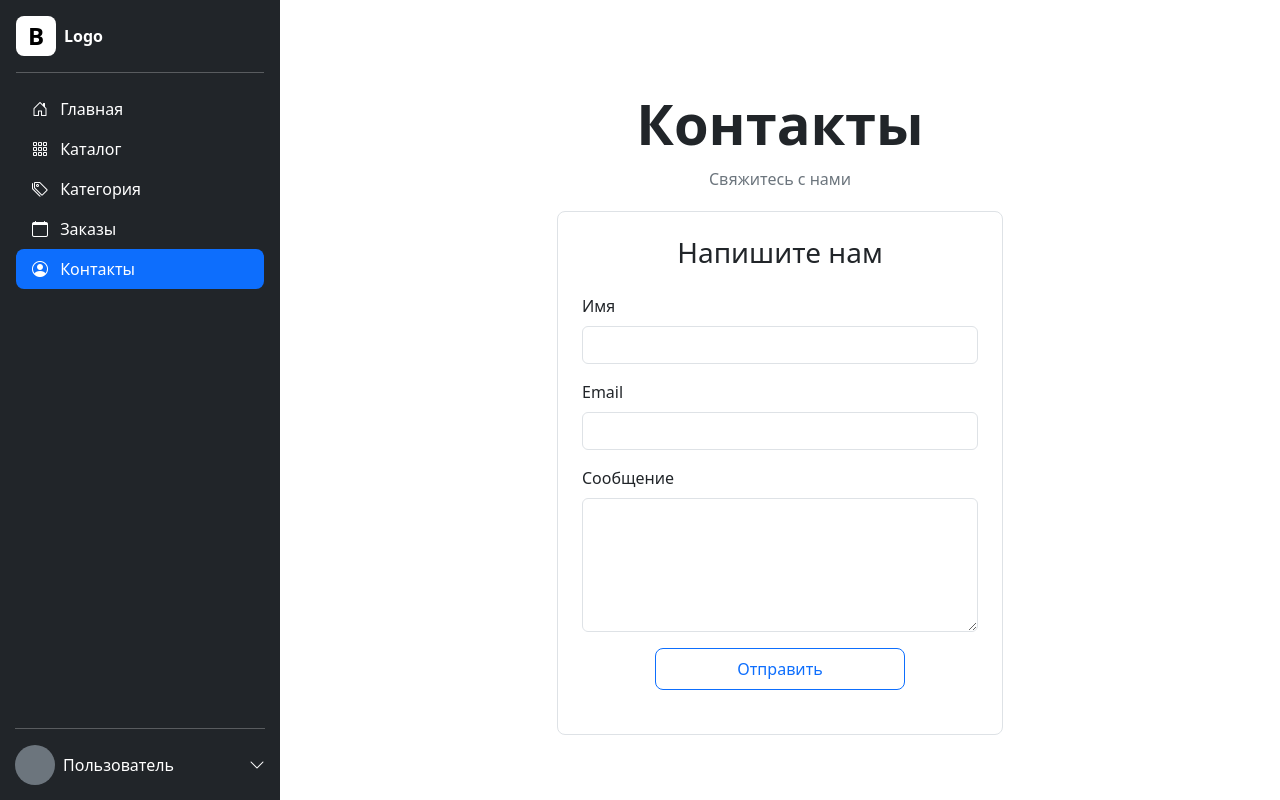
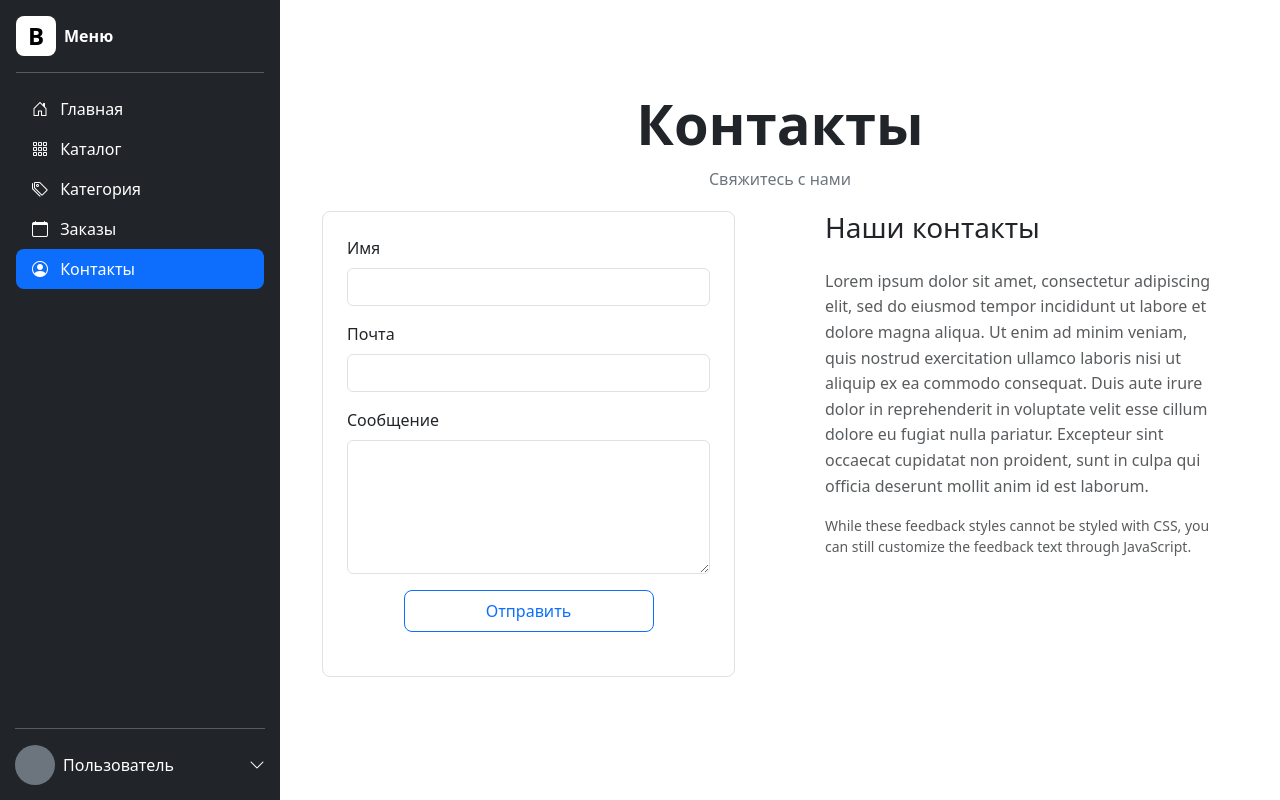
Before and after one commit to Enclave2k13/web-app, a Python web app: template src/shop/templates/contacts.html in a window 1280 px wide. Run offline with Jinja, Linux system fonts and the light colour scheme; the template is opened without the code that fills it, so the values that code supplies are empty.

Commit message:
Основы верстки

```diff
--- a/src/shop/static/css/style.css
+++ b/src/shop/static/css/style.css
@@ -282,3 +282,7 @@
         gap: 30px;
     }
 }
+
+.gx-90 {
+    --bs-gutter-x: 90px;
+}
--- a/src/shop/templates/contacts.html
+++ b/src/shop/templates/contacts.html
@@ -16,7 +16,7 @@
                 <div class="p-3">
                     <div class="d-flex align-items-center mb-3">
                         <div class="logo-box me-2">В</div>
-                        <span class="fw-bold">Logo</span>
+                        <span class="fw-bold">Меню</span>
                     </div>
                     <hr>
                     <nav class="nav flex-column mt-3">
@@ -61,18 +61,17 @@
                         <p class="sub-header">Свяжитесь с нами</p>
                     </div>
 
-                    <div class="row justify-content-center">
+                    <div class="row gx-90">
+                        <!-- форма -->
                         <div class="col-md-6">
                             <div class="card-custom p-4">
-                                <h3 class="text-center mb-4">Напишите нам</h3>
-
-                                <form method="POST" action="/contacts.html">
+                                <form method="POST" action="/contacts">
                                     <div class="mb-3">
                                         <label class="form-label">Имя</label>
                                         <input type="text" name="name" class="form-control" required>
                                     </div>
                                     <div class="mb-3">
-                                        <label class="form-label">Email</label>
+                                        <label class="form-label">Почта</label>
                                         <input type="email" name="email" class="form-control" required>
                                     </div>
                                     <div class="mb-3">
@@ -81,6 +80,19 @@
                                     </div>
                                     <button type="submit" class="btn-outline-custom">Отправить</button>
                                 </form>
+                            </div>
+                        </div>
+
+                        <!-- текст -->
+                        <div class="col-md-6">
+                            <div class="pe-3">
+                                <h3 class="mb-4">Наши контакты</h3>
+                                <p class="text-muted" style="line-height: 1.6;">
+                                    Lorem ipsum dolor sit amet, consectetur adipiscing elit, sed do eiusmod tempor incididunt ut labore et dolore magna aliqua. Ut enim ad minim veniam, quis nostrud exercitation ullamco laboris nisi ut aliquip ex ea commodo consequat. Duis aute irure dolor in reprehenderit in voluptate velit esse cillum dolore eu fugiat nulla pariatur. Excepteur sint occaecat cupidatat non proident, sunt in culpa qui officia deserunt mollit anim id est laborum.
+                                </p>
+                                <p class="text-muted small mt-3">
+                                    While these feedback styles cannot be styled with CSS, you can still customize the feedback text through JavaScript.
+                                </p>
                             </div>
                         </div>
                     </div>
```
